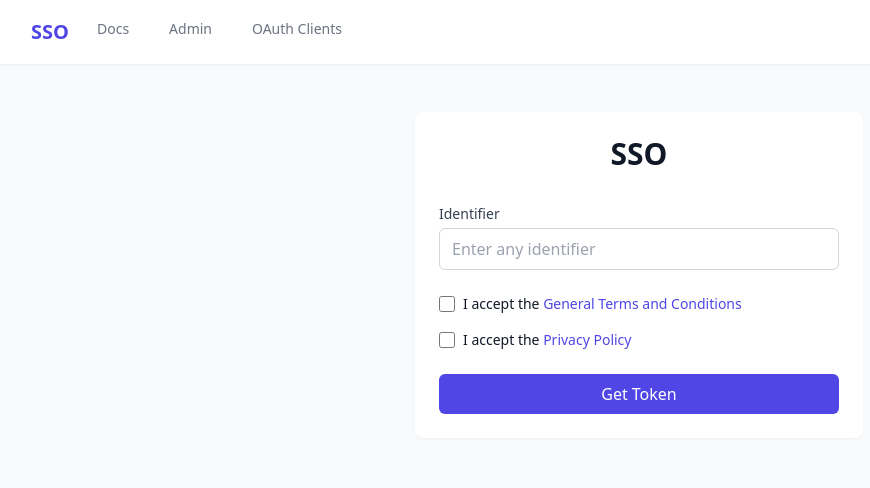
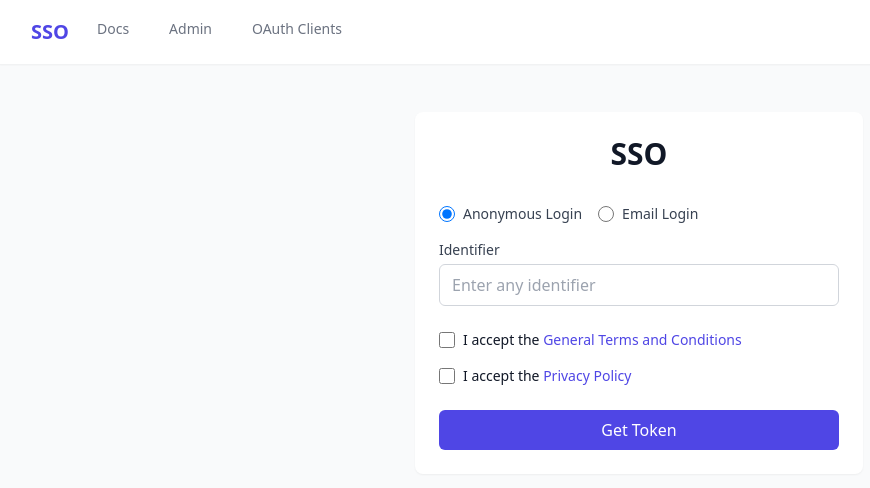
Before and after one commit to moldovancsaba/thanbetter, a Next.js app: page / in a window 1280 px wide. Shown: the top 488 px of the page, without its empty margins (1-871 px from the left). Built offline with nearby package versions, Linux system fonts and the light colour scheme.

Commit message:
feat: Add alternative email-based login method (v5.1.0)

```diff
--- a/lib/types/user.ts
+++ b/lib/types/user.ts
@@ -1,6 +1,7 @@
 export interface User {
   id: string;
   identifier: string;
+  email?: string;
   createdAt: string;
   lastLoginAt: string;
 }
--- a/package.json
+++ b/package.json
@@ -1,6 +1,6 @@
 {
   "name": "@doneisbetter/sso",
-  "version": "5.0.0",
+  "version": "5.1.0",
   "description": "A secure, privacy-focused SSO solution with ephemeral token handling",
   "author": "Csaba Moldovan",
   "license": "MIT",
--- a/pages/api/auth/create.ts
+++ b/pages/api/auth/create.ts
@@ -21,14 +21,18 @@ const handler = composeMiddleware(
   }
 
   try {
-    const { identifier } = req.body;
+    const { identifier, email } = req.body;
 
-    if (!identifier) {
-      return res.status(400).json({ error: 'Identifier is required' });
+    if (!identifier && !email) {
+      return res.status(400).json({ error: 'Either identifier or email is required' });
+    }
+
+    if (email && !email.includes('@')) {
+      return res.status(400).json({ error: 'Invalid email format' });
     }
 
     const db = await Database.getInstance();
-    const user = await db.createOrUpdateUser(identifier);
+    const user = await db.createOrUpdateUser(identifier || email, email);
 
     const token = jwt.sign(
       {
--- a/pages/index.tsx
+++ b/pages/index.tsx
@@ -3,7 +3,9 @@ import Head from 'next/head';
 import Layout from '../components/Layout';
 
 export default function Home() {
+  const [loginMethod, setLoginMethod] = useState('anonymous'); // 'anonymous' or 'email'
   const [identifier, setIdentifier] = useState('');
+  const [email, setEmail] = useState('');
   const [token, setToken] = useState('');
   const [error, setError] = useState('');
   const [acceptedGtc, setAcceptedGtc] = useState(false);
@@ -12,8 +14,18 @@ export default function Home() {
   const handleLogin = async (e: React.FormEvent) => {
     e.preventDefault();
 
-    if (!identifier) {
+    if (loginMethod === 'anonymous' && !identifier) {
       setError('Identifier is required');
+      return;
+    }
+
+    if (loginMethod === 'email' && !email) {
+      setError('Email is required');
+      return;
+    }
+
+    if (loginMethod === 'email' && !email.includes('@')) {
+      setError('Invalid email format');
       return;
     }
 
@@ -29,7 +41,7 @@ export default function Home() {
           'Content-Type': 'application/json',
           'X-API-Key': process.env.NEXT_PUBLIC_DEFAULT_API_KEY!,
         },
-        body: JSON.stringify({ identifier }),
+        body: JSON.stringify(loginMethod === 'anonymous' ? { identifier } : { email }),
       });
 
       const data = await res.json();
@@ -57,6 +69,31 @@ export default function Home() {
             <h1 className="text-center mb-8">SSO</h1>
 
             <form onSubmit={handleLogin} className="space-y-6">
+              <div className="space-y-4">
+                <div className="flex items-center space-x-4">
+                  <label className="inline-flex items-center">
+                    <input
+                      type="radio"
+                      value="anonymous"
+                      checked={loginMethod === 'anonymous'}
+                      onChange={(e) => setLoginMethod(e.target.value)}
+                      className="h-4 w-4 text-indigo-600 border-gray-300"
+                    />
+                    <span className="ml-2 text-sm text-gray-700">Anonymous Login</span>
+                  </label>
+                  <label className="inline-flex items-center">
+                    <input
+                      type="radio"
+                      value="email"
+                      checked={loginMethod === 'email'}
+                      onChange={(e) => setLoginMethod(e.target.value)}
+                      className="h-4 w-4 text-indigo-600 border-gray-300"
+                    />
+                    <span className="ml-2 text-sm text-gray-700">Email Login</span>
+                  </label>
+                </div>
+
+                {loginMethod === 'anonymous' ? (
                   <div>
                     <label className="block text-sm font-medium text-gray-700 mb-1">
                       Identifier
@@ -68,6 +105,24 @@ export default function Home() {
                       className="input"
                       placeholder="Enter any identifier"
                     />
+                  </div>
+                ) : (
+                  <div>
+                    <label className="block text-sm font-medium text-gray-700 mb-1">
+                      Email Address
+                    </label>
+                    <input
+                      type="email"
+                      value={email}
+                      onChange={(e) => setEmail(e.target.value)}
+                      className="input"
+                      placeholder="Enter your email address"
+                    />
+                    <p className="mt-1 text-sm text-gray-500">
+                      Sign in with email to unlock future benefits
+                    </p>
+                  </div>
+                )}
               </div>
 
               <div className="space-y-4">
```
Also changed, not shown: lib/db/database.ts (+15 -4 lines), 1 other file (tests, documents, lock files or other folders). Lines whose indentation alone changed are shown as unchanged.
